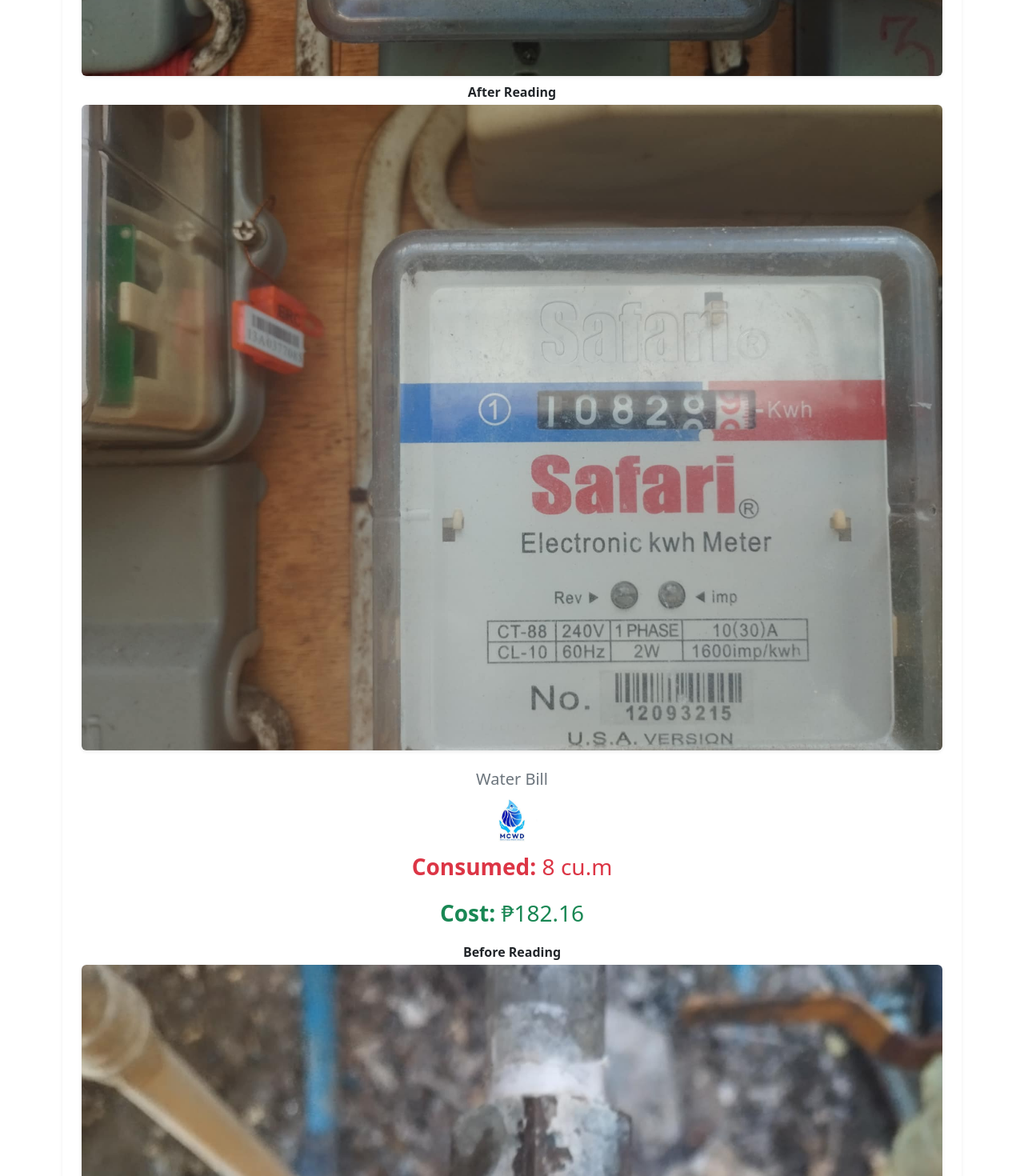
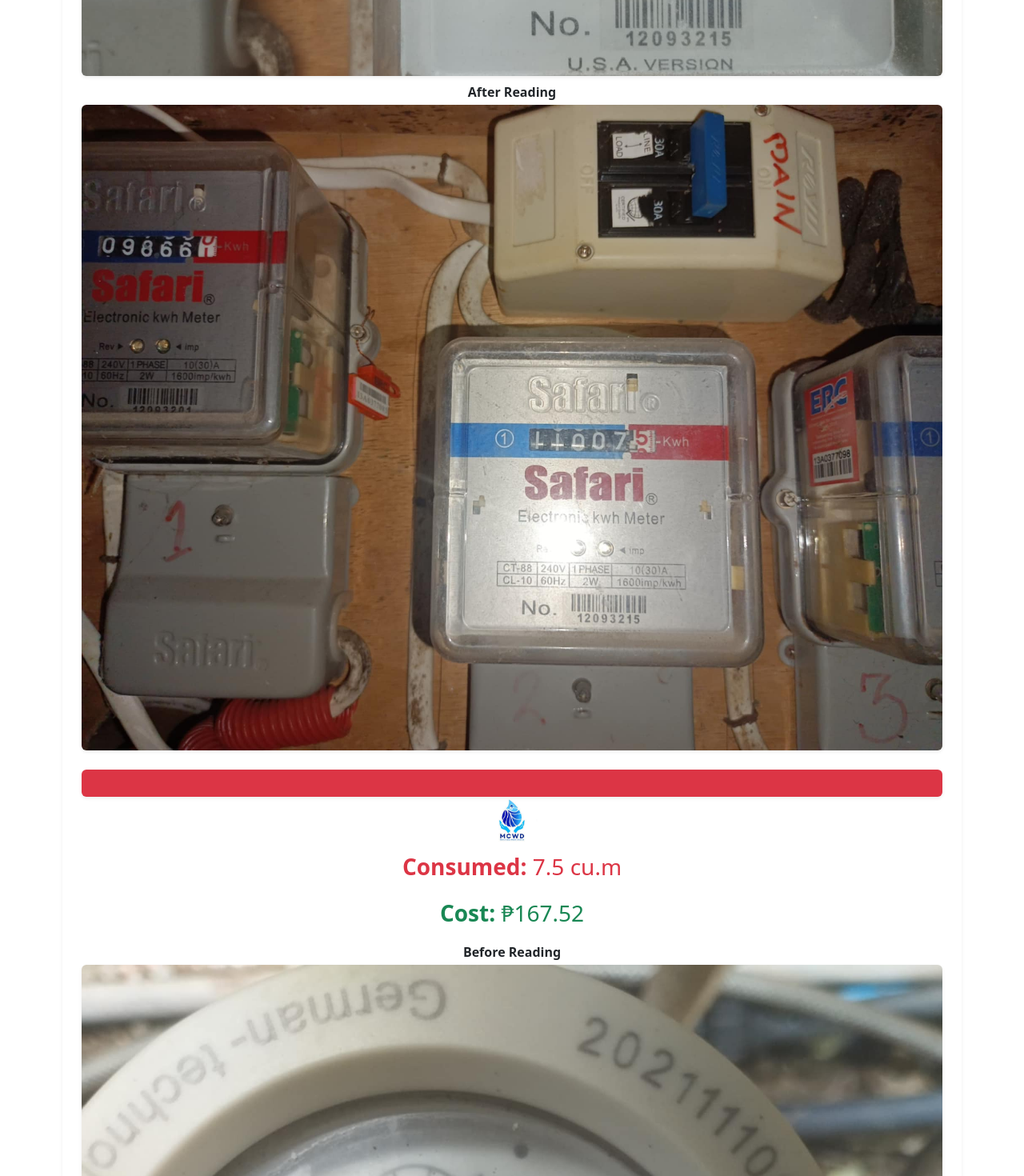
Before and after one commit to sulit2020/bill-app, a React (Vite) app: page / in a window 1280 px wide. Shown: the part 1160-2630 px from the top of the page at 80% size. Built offline with nearby package versions, Linux system fonts and the light colour scheme.

Commit message:
added june bill

```diff
--- a/src/App.jsx
+++ b/src/App.jsx
@@ -16,11 +16,18 @@
     //   electricity: { kwh: 171.2, rate: 12, beforeImg: "/after-electric-march.jpg", afterImg: "/after-electric-april.jpeg" },
     //   water: { cuM: 8.5, rate: 22.65, beforeImg: "/after-water-march.jpg", afterImg: "/after-water-april.jpeg" }
     // },
+    // {
+    //   month: "May",
+    //   year: 2025,
+    //   electricity: { kwh: 163.7, rate: 12, beforeImg: "/after-electric-april.jpeg", afterImg: "/after-electric-may.jpg" },
+    //   water: { cuM: 8, rate: 22.77, beforeImg: "/after-water-april.jpeg", afterImg: "/after-water-may.jpg" }
+    // },
     {
-      month: "May",
+      month: "June",
       year: 2025,
-      electricity: { kwh: 163.7, rate: 12, beforeImg: "/after-electric-april.jpeg", afterImg: "/after-electric-may.jpg" },
-      water: { cuM: 8, rate: 22.77, beforeImg: "/after-water-april.jpeg", afterImg: "/after-water-may.jpg" }
+      electricity: { kwh: 178.6, rate: 11.5, beforeImg: "/after-electric-may.jpg", afterImg: "/after-electric-june.jpg" },
+      water: { cuM: 7.5, rate: 22.336, beforeImg: "/after-water-may.jpg", afterImg: "/after-water-june.jpg" },
+      internet: { cost: 198, period: "June 7-June 24"}
     },
 
   ];
@@ -62,7 +69,8 @@
       {bills.map((bill, index) => {
         const electricBill = bill.electricity.kwh * bill.electricity.rate;
         const waterBill = bill.water.cuM * bill.water.rate;
-        const totalBill = electricBill + waterBill;
+        const internetBill = bill.internet?.cost || 0;
+        const totalBill = electricBill + waterBill + internetBill;
 
         return (
           <div key={index} className="card shadow-sm rounded-4 mb-4" style={{ border: "none" }}>
@@ -84,11 +92,15 @@
                 </div>
               </section>
 
-              <section className="mb-4 text-center">
-                <h5 className="text-secondary">Water Bill</h5>
+              <section className="mb-4 text-center position-relative">
+
+                <h5 className="text-secondary mt-4">Water Bill</h5>
                 <img src="/mcwd-logo.jpeg" alt="MCWD Logo" className="mb-2" style={{ width: "100px" }} />
                 <p className="text-danger fs-3"><strong>Consumed:</strong> {bill.water.cuM} cu.m</p>
                 <p className="text-success fs-3"><strong>Cost:</strong> ₱{waterBill.toFixed(2)}</p>
+                  <div className="position-absolute top-0 start-0 w-100" style={{zIndex:2}}>
+                  <marquee behavior="scroll" direction="left" className="bg-danger text-white py-1 fw-bold rounded-2 shadow-sm" style={{fontSize:'1.1rem'}}>Warning: Low water pressure ! Fetching time : 3am - 5am  💧</marquee>
+                </div>
                 <div className="mb-2">
                   <p className="fw-semibold mb-1">Before Reading</p>
                   <img src={bill.water.beforeImg} className="img-fluid rounded shadow-sm" />
@@ -97,6 +109,12 @@
                   <p className="fw-semibold mb-1">After Reading</p>
                   <img src={bill.water.afterImg} className="img-fluid rounded shadow-sm" />
                 </div>
+              </section>
+
+              <section className="mb-4 text-center">
+                <h5 className="text-secondary">Internet Bill</h5>
+                <p className="text-info fs-3"><strong>Period Covered:</strong> {bill.internet.period}</p>
+                <p className="text-success fs-3"><strong>Cost:</strong> ₱{internetBill.toLocaleString()}</p>
               </section>
 
               <h5 className="text-success fw-bold text-center">Total Bill: ₱{totalBill.toFixed(2)}</h5>
```
Also changed, not shown: public/after-electric-june.jpg (added), public/after-water-june.jpg (added).
